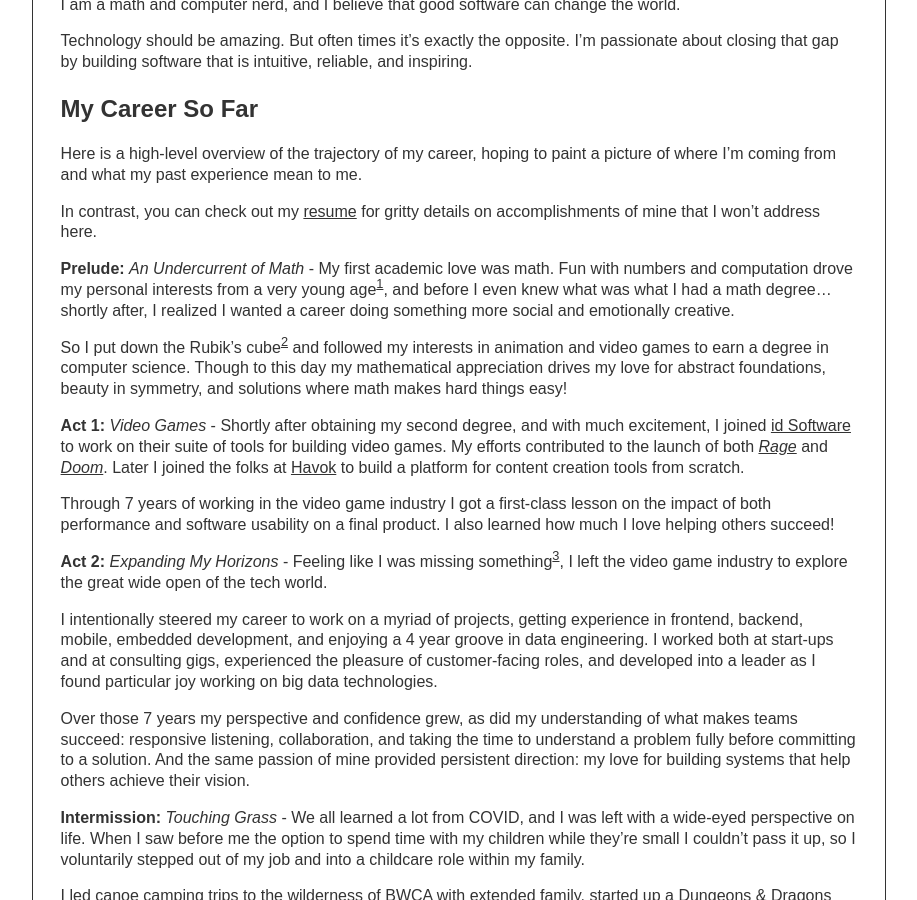
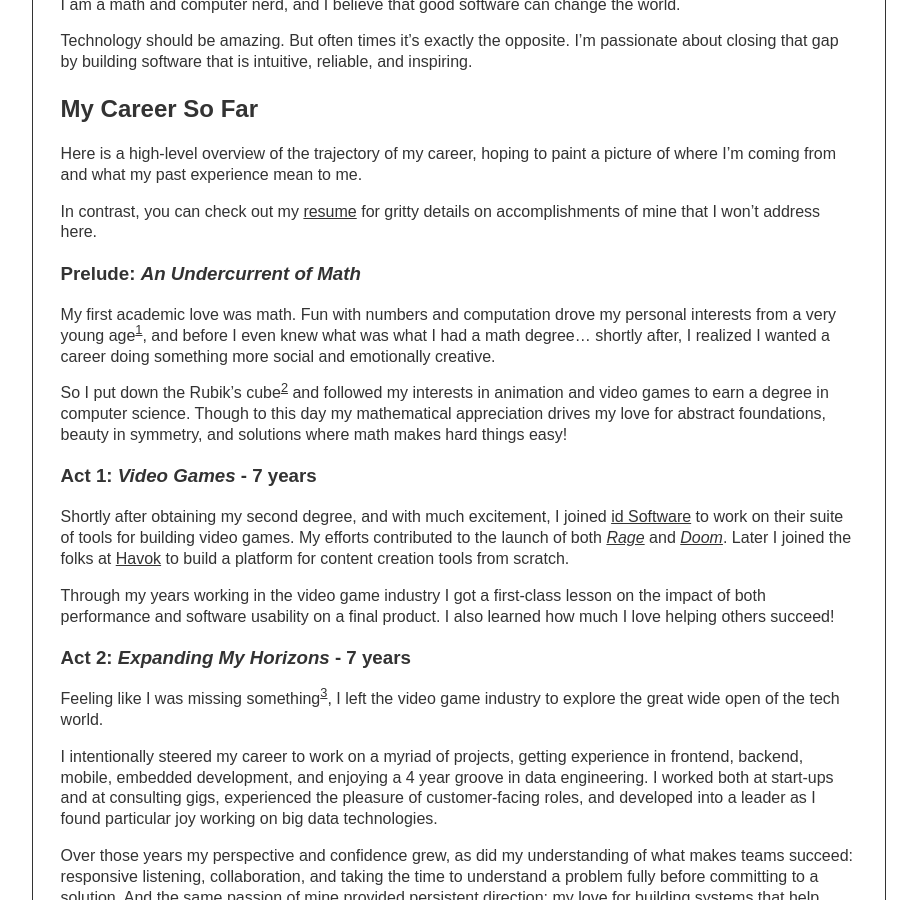
Before and after one commit to jacobenget/jacobenget.github.io, a Jekyll site: the page built from docs/index.md, in a window 1280 px wide and 900 px high, scrolled down 385 px. Shown: the whole window, without its empty margins (274-1191 px from the left). Built offline with Jekyll 4.4.1, drawn with Linux system fonts in a browser that asks for light colours; some of the changed text lies outside the part shown.

Commit message:
Promote career-related headers to actually be headers
this looks a lot better

```diff
--- a/docs/index.md
+++ b/docs/index.md
@@ -28,7 +28,7 @@ Here is a high-level overview of the trajectory of my career, hoping to paint a
 
 In contrast, you can check out my [resume](/resume) for gritty details on accomplishments of mine that I won't address here.
 
-**Prelude:** *An Undercurrent of Math* -
+### Prelude: *An Undercurrent of Math*
 My first academic love was math.
 Fun with numbers and computation drove my personal interests from a very young age[^1], and before I even knew what was what I had a math degree...
 shortly after, I realized I wanted a career doing something more social and emotionally creative.
@@ -36,24 +36,24 @@ shortly after, I realized I wanted a career doing something more social and emot
 So I put down the Rubik's cube[^2] and followed my interests in animation and video games to earn a degree in computer science.
 Though to this day my mathematical appreciation drives my love for abstract foundations, beauty in symmetry, and solutions where math makes hard things easy!
 
-**Act 1:** *Video Games* -
+### Act 1: *Video Games* - 7 years
 Shortly after obtaining my second degree, and with much excitement, I joined [id Software](http://www.idsoftware.com/) to work on their suite of tools for building video games.
 My efforts contributed to the launch of both [*Rage*](https://en.wikipedia.org/wiki/Rage_(video_game)) and [*Doom*](https://en.wikipedia.org/wiki/Doom_(2016_video_game)).
 Later I joined the folks at [Havok](http://www.havok.com/) to build a platform for content creation tools from scratch.
 
-Through 7 years of working in the video game industry I got a first-class lesson on the impact of both performance and software usability on a final product.
+Through my years working in the video game industry I got a first-class lesson on the impact of both performance and software usability on a final product.
 I also learned how much I love helping others succeed!
 
-**Act 2:** *Expanding My Horizons* -
+### Act 2: *Expanding My Horizons* - 7 years
 Feeling like I was missing something[^3], I left the video game industry to explore the great wide open of the tech world.
 
 I intentionally steered my career to work on a myriad of projects, getting experience in frontend, backend, mobile, embedded development, and enjoying a 4 year groove in data engineering.
 I worked both at start-ups and at consulting gigs, experienced the pleasure of customer-facing roles, and developed into a leader as I found particular joy working on big data technologies.
 
-Over those 7 years my perspective and confidence grew, as did my understanding of what makes teams succeed: responsive listening, collaboration, and taking the time to understand a problem fully before committing to a solution.
+Over those years my perspective and confidence grew, as did my understanding of what makes teams succeed: responsive listening, collaboration, and taking the time to understand a problem fully before committing to a solution.
 And the same passion of mine provided persistent direction: my love for building systems that help others achieve their vision.
 
-**Intermission:** *Touching Grass* -
+### Intermission: *Touching Grass* - 2 years
 We all learned a lot from COVID, and I was left with a wide-eyed perspective on life.
 When I saw before me the option to spend time with my children while they're small I couldn't pass it up, so I voluntarily stepped out of my job and into a childcare role within my family.
 
```
